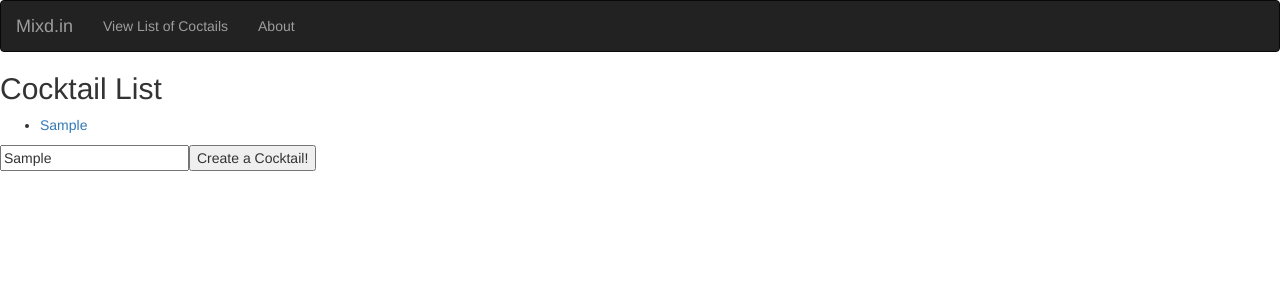
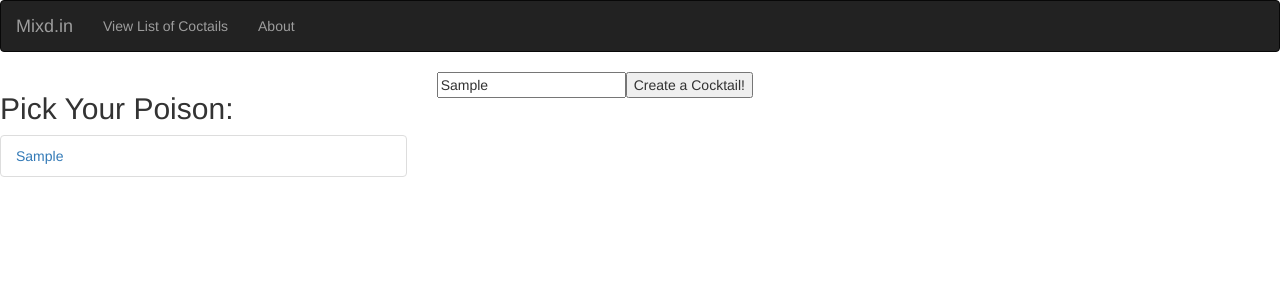
Before and after one commit to MariKats/Mixd.in-react-app, a React (Create React App) app in the folder mixd.in/: page /cocktails/new in a window 1280 px wide. Both pictures are taken after typing "Sample" into the empty fields and a click on the input "Create a Cocktail!". Shown: the top 300 px of the page. Built offline with nearby package versions, Linux system fonts and the light colour scheme; no server answers.

Commit message:
added functionality and bootstraping

```diff
--- a/mixd.in/src/components/CocktailList.js
+++ b/mixd.in/src/components/CocktailList.js
@@ -1,19 +1,18 @@
 import React from 'react'
-import { Link } from 'react-router-dom'
+import { Link, Switch, Route } from 'react-router-dom'
 
 
 const CocktailList = ({ cocktails }) => (
-  <div>
-      <h2>Cocktail List</h2>
-      <ul>
-        { cocktails.map( cocktail => <li key={cocktail.name}><Link to={`/cocktails/${cocktail.id}`}>{ cocktail.name }</Link></li>)}
+    <div>
+      <h2>Pick Your Poison:</h2>
+      <ul className="list-group">
+        { cocktails.map( cocktail => <li key={cocktail.id} className="list-group-item"><Link to={`/cocktails/${cocktail.id}`}>{ cocktail.name }</Link></li>)}
       </ul>
+      <Switch>
+        <Route path='/cocktails/new' />
+        <Route render={() => <Link to="/cocktails/new">Add a Cocktail</Link> } />
+      </Switch>
     </div>
 )
 
-// <Switch>
-//   <Route path='/cocktails/new' />
-//   <Route render={() => <Link to="/cocktails/new">Add a Cocktail</Link> } />
-// </Switch>
-
 export default CocktailList;
--- a/mixd.in/src/components/CocktailPage.js
+++ b/mixd.in/src/components/CocktailPage.js
@@ -1,6 +1,8 @@
 import React,{Component} from 'react';
+import { Link, Route, Switch } from 'react-router-dom'
 import CocktailList from './CocktailList';
 import CocktailForm from './CocktailForm';
+import DrinkDetail from './DrinkDetail';
 import DrinksAdapter from '../adapters';
 
 export default class CocktailPage extends Component {
@@ -8,12 +10,7 @@ export default class CocktailPage extends Component {
     super();
     this.createCocktail = this.createCocktail.bind(this)
     this.state = {
-      cocktails: [
-        // { name: "Bloody Mary" },
-        // { name: "Tequila Sunrise" },
-        // { name: "Mai Tai" },
-        // { name: "Pina Colada" },
-      ],
+      cocktails: [],
       selectedCocktail: ''
     }
   }
@@ -35,10 +32,30 @@ export default class CocktailPage extends Component {
 
     render() {
         return (
-            <div className="class-name">
-              <CocktailList cocktails={this.state.cocktails} />
-              <CocktailForm onSubmit={this.createCocktail}/>
+            <div className="row">
+              <div className='col-md-4'>
+                <CocktailList cocktails={this.state.cocktails} />
+              </div>
+              <div className='col-md-8'>
+                <Switch>
+                  <Route exact path='/cocktails/new' render={() => <CocktailForm onSubmit={this.createCocktail} submitText="Create Student"/>} />
+                  <Route exact path='/cocktails/:id' render={({match}) => {
+                    const id = match.params.id
+                    const cocktail = this.state.cocktails.find( c =>  c.id === parseInt(id) )
+                    return <DrinkDetail cocktail={cocktail}/>
+                  }} />
+                </Switch>
+              </div>
             </div>
         );
     }
 }
+
+      // <Route exact path='/students/:id/edit' render={({match}) => {
+      //   const id = match.params.id
+      //   const student = students.find( s =>  s.id === parseInt(id) )
+      //   if (!student) {
+      //     return null
+      //   }
+      //   return <StudentForm student={student} onSubmit={updateStudent} submitText="Edit Student"/>
+      // }} />
--- /dev/null
+++ b/mixd.in/src/components/DrinkDetail.js
@@ -0,0 +1,5 @@
+import React from 'react'
+
+const DrinkDetail = ({cocktail}) => <h1>{cocktail.name}</h1>
+
+export default DrinkDetail;
```
